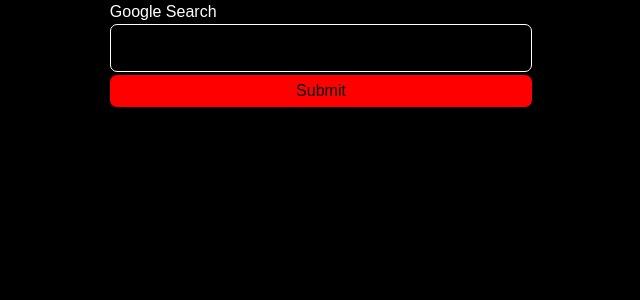
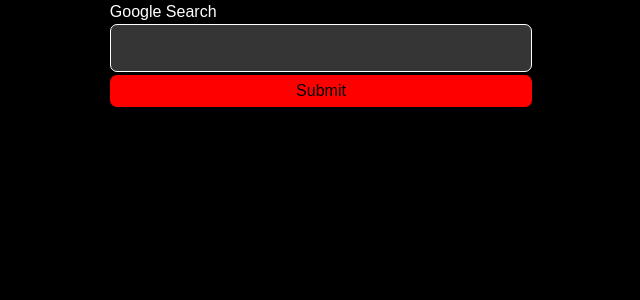
Before and after one commit to Moinul-Islam-Raj/First_React, a React (Vite) app: page / in a window 1280 px wide. Shown: the top 300 px of the page, without its empty margins (319-959 px from the left). Built offline with nearby package versions, Linux system fonts and the light colour scheme.

Commit message:
final product css

```diff
--- a/src/components/css/searchBar.css
+++ b/src/components/css/searchBar.css
@@ -2,11 +2,12 @@
   display: block;
   width: 33vw;
   color:white;
-  background-color: black;
+  background-color: rgb(53, 53, 53);
   border: 1.5px solid white;
   border-radius: 7px;
   font-size: 2rem;
   height: 3rem;
+  padding: 2px;
 }
 
 #search-google {
```
